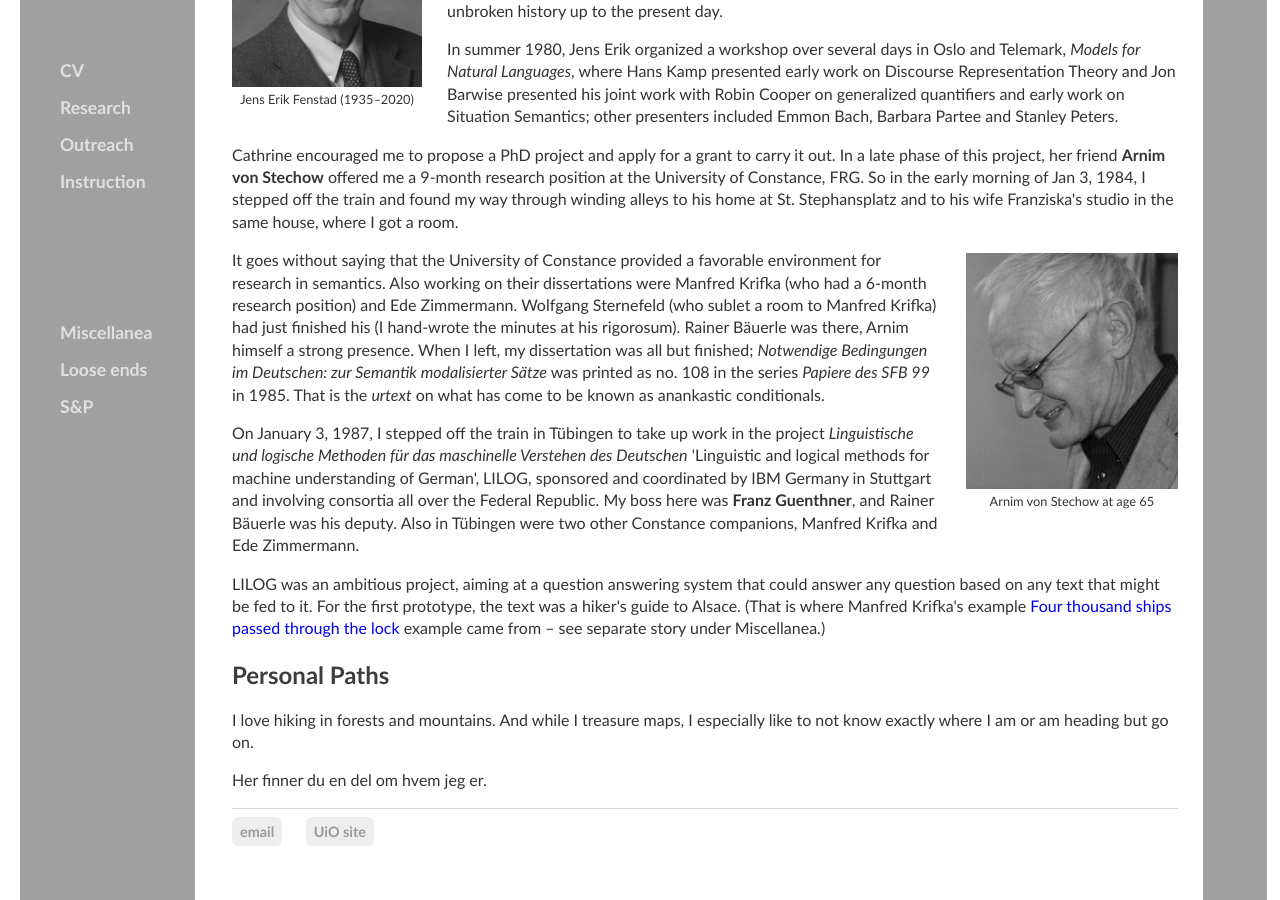
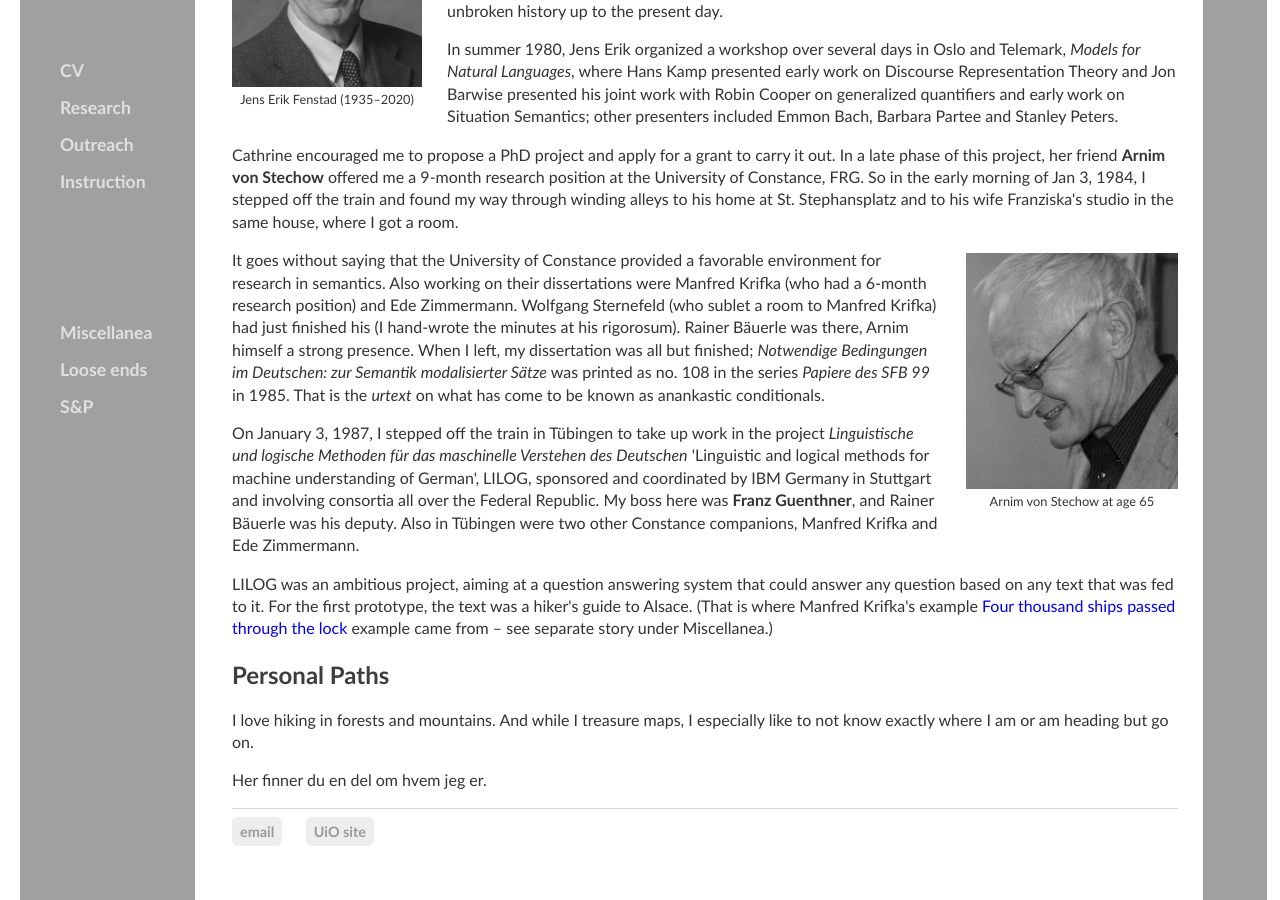
Before and after one commit to kjelljs/kjelljs.github.io, a Jekyll site: the page built from about/index.html, in a window 1280 px wide and 900 px high, scrolled down 914 px. Built offline with Jekyll 4.4.1, drawn with Linux system fonts in a browser that asks for light colours.

Commit message:
Update index.html

```diff
--- a/about/index.html
+++ b/about/index.html
@@ -29,7 +29,7 @@ figcaption {
 	<div style="float:right;"><figure class="rightfig"><img style="height:236px;" src="/pics/AvS65.jpg"><figcaption>Arnim von Stechow at age 65</figcaption></figure></div>
 	<p>It goes without saying that the University of Constance provided a favorable environment for research in semantics. Also working on their dissertations were Manfred Krifka (who had a 6-month research position) and Ede Zimmermann. Wolfgang Sternefeld (who sublet a room to Manfred Krifka) had just finished his (I hand-wrote the minutes at his rigorosum). Rainer Bäuerle was there, Arnim himself a strong presence. When I left, my dissertation was all but finished; <i>Notwendige Bedingungen im Deutschen: zur Semantik modalisierter Sätze</i> was printed as no. 108 in the series <i>Papiere des SFB 99</i> in 1985. That is the <i>urtext</i> on what has come to be known as anankastic conditionals.</p>
 <p>On January 3, 1987, I stepped off the train in Tübingen to take up work in the project <i>Linguistische und logische Methoden für das maschinelle Verstehen des Deutschen</i> 'Linguistic and logical methods for machine understanding of German', LILOG, sponsored and coordinated by IBM Germany in Stuttgart and involving consortia all over the Federal Republic. My boss here was <b>Franz Guenthner</b>, and Rainer Bäuerle was his deputy. Also in Tübingen were two other Constance companions, Manfred Krifka and Ede Zimmermann.</p>
-<p>LILOG was an ambitious project, aiming at a question answering system that could answer any question based on any text that might be fed to it. For the first prototype, the text was a hiker's guide to Alsace. (That is where Manfred Krifka's example <a href="https://doi.org/10.1007/BF00627291">Four thousand ships passed through the lock<a> example came from &ndash; see separate story under Miscellanea.)</p>
+<p>LILOG was an ambitious project, aiming at a question answering system that could answer any question based on any text that was fed to it. For the first prototype, the text was a hiker's guide to Alsace. (That is where Manfred Krifka's example <a href="https://doi.org/10.1007/BF00627291">Four thousand ships passed through the lock<a> example came from &ndash; see separate story under Miscellanea.)</p>
 	<h2 id="priv">Personal Paths</h2>
 	<p>I love hiking in forests and mountains. And while I treasure maps, I especially like to not know exactly where I am or am heading but go on.</p>
 	<p>Her finner du en del om hvem jeg er.</p>
```
